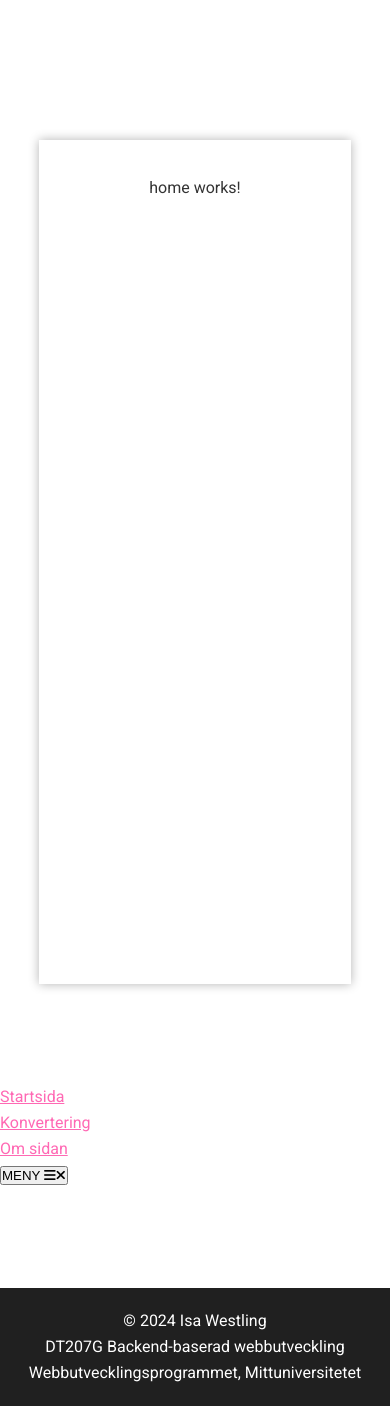
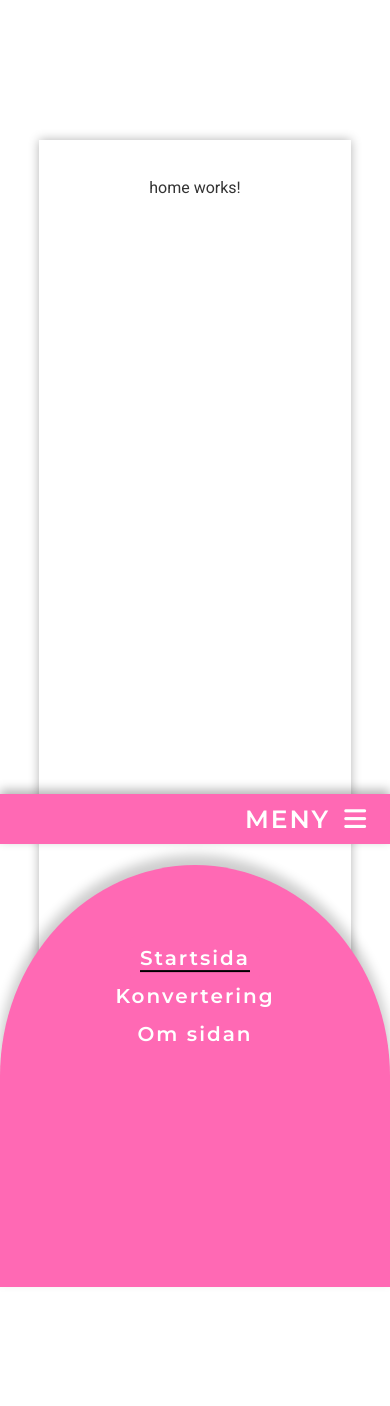
Before and after one commit to iswe2301/typescript-moment3, an Angular app: page /home in a window 390 px wide. After the commit the page ends 1202 px from the top, so only its background shows below. Built offline with nearby package versions, Linux system fonts and the light colour scheme.

Commit message:
Skapat styling för mobilmeny och active-länkar i menyn

```diff
--- a/src/app/mobile-menu/mobile-menu.component.scss
+++ b/src/app/mobile-menu/mobile-menu.component.scss
@@ -0,0 +1,118 @@
+@use '../../styles/abstracts';
+
+.menu-container {
+    display: none;
+}
+
+// Styling för enheter mindre än 800px bredd
+@media (max-width: 800px) {
+
+    // Container för mobilmenyn, fixerad längst ner på skärmen
+    .menu-container {
+        position: fixed;
+        display: flex;
+        justify-content: flex-end; // Justerar menyknapp till slutet av containern (höger)
+        bottom: 0;
+        width: 100%;
+        height: 5rem;
+        text-align: center;
+        background-color: abstracts.$mobile-nav-color;
+        z-index: 2;
+        box-shadow: 0px -4px 10px 0px rgb(0 0 0 / 30%); // Skugga på mobilmeny-containern
+    }
+
+    // Styling för mobilmeny, fixerad position
+    .mobile-menu {
+        position: fixed;
+        bottom: 0;
+        width: 100%;
+        height: 50%;
+        border-radius: 50% 50% 0 0; // Ger toppkanterna en rundad form
+        background-color: abstracts.$mobile-nav-color;
+        transform: translateY(105%); // Initialt flyttad 105% nedåt, vilket döljer menyn och skuggan
+        transition: transform 0.5s ease; // Animationstiden för att visa/dölja menyn
+        z-index: 1; // Ser till att menyn är under menyknappen
+        box-shadow: 0 -8px 12px 2px rgb(0 0 0 / 20%); // Skugga på mobilmenyn
+    }
+
+    // Styling när klassen .show läggs till
+    .mobile-menu.show {
+        transform: translateY(0); // Glider upp och täcker 50 % av skärmen från botten
+    }
+
+    // Styling för menyknappen
+    .menu-toggle {
+        background-color: abstracts.$mobile-nav-color;
+        color: white !important;
+        border: none;
+        cursor: pointer;
+        @include abstracts.heading-style(2.5rem, 2.5rem, 600);
+        padding: 0 6rem 0 0;
+        z-index: 3; // Ser till att knappen är över både menyn och container
+
+        // Stylingr för ikonerna inom .menu-toggle
+        i {
+            transition: transform 0.3s ease, opacity 0.3s ease; // Animerar rotation och opacitet
+            position: absolute; // Absolut positionering i förhållande till .menu-toggle
+            top: 50%;
+            right: 1rem;
+            transform: translate(-50%, -50%) rotate(0deg); // Centrerar och ingen initial rotation
+            transform-origin: 50% 50%; // Rotationscentrum i ikonens mitt
+        }
+
+        // Specifika stilar när .fa-bars är aktiv
+        .fa-bars {
+            opacity: 1; // Gör menyikonen synlig initialt
+        }
+
+        // Specifika stilar när .fa-xmark är aktiv
+        .fa-xmark {
+            opacity: 0; // Gör kryssikonen är osynlig initialt
+            transform: translate(-50%, -50%) rotate(-360deg); // Startläge för rotationen vid övergång
+        }
+    }
+
+    nav {
+        margin: 0;
+        border: none;
+
+        ul {
+            flex-direction: column; // Ändrar flex-direction
+            margin-top: 8rem;
+
+            li {
+                margin: 1rem 0;
+
+                a {
+                    font-size: 2rem;
+                    font-family: abstracts.$font-heading;
+                    font-weight: 600;
+                    letter-spacing: 0.2rem;
+                    text-decoration: none;
+                    padding: 1rem;
+                    color: abstracts.$light-text-color;
+
+                    &:active {
+                        color: abstracts.$basic-black;
+                    }
+
+                    &:hover {
+                        text-decoration: underline;
+                        color: abstracts.$basic-black;
+                        text-underline-offset: 0.5rem;
+                    }
+                }
+            }
+        }
+    }
+
+    .active {
+        color: abstracts.$light-text-color;
+        background-color: abstracts.$link-color;
+        text-decoration: underline !important;
+        text-decoration-color: abstracts.$basic-black !important;
+        text-underline-offset: 0.5rem;
+        padding: 0.5rem 1rem 1rem 1rem;
+        border-radius: 5px;
+    }
+}
```
